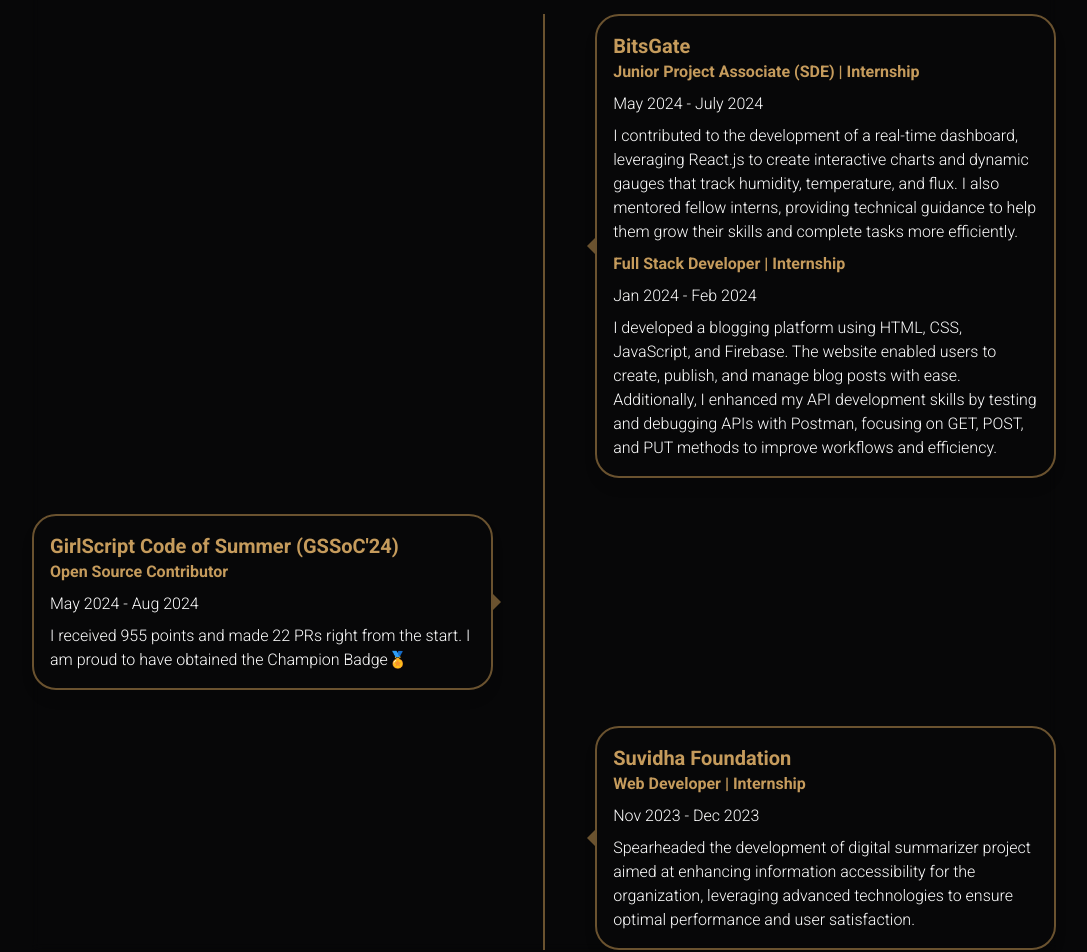
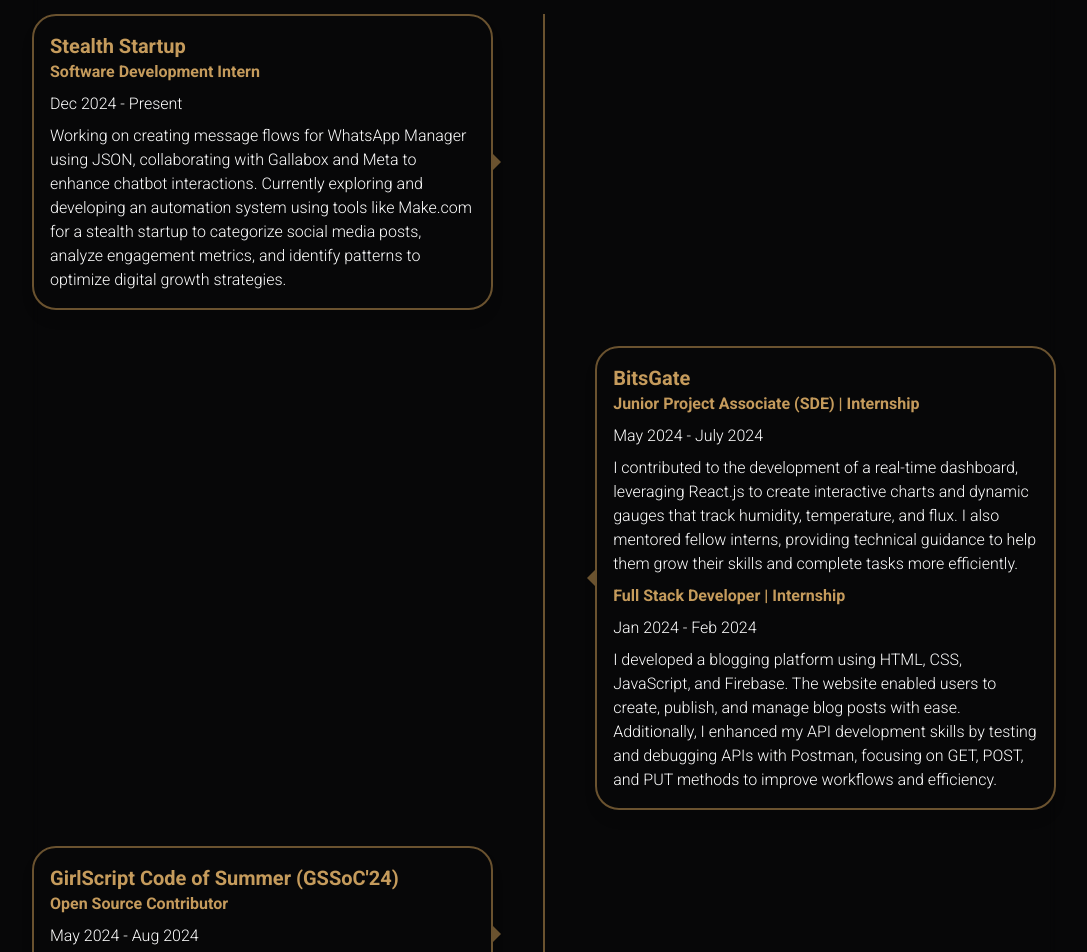
Before and after one commit to nisargaa20/Portfolio, a React (Vite) app: page / in a window 1280 px wide. Shown: the part 920-1872 px from the top of the page, without its empty margins (96-1183 px from the left). Built offline with nearby package versions, Linux system fonts and the light colour scheme.

Commit message:
experience added

```diff
--- a/src/Components/About.jsx
+++ b/src/Components/About.jsx
@@ -21,7 +21,7 @@
 
 
                     <div className=''>
-                    <a href="https://drive.google.com/file/d/1M7md00gUlufhQEdJHLMSKeNCkfW4OvSe/view?usp=drivesdk">
+                    <a href="https://drive.google.com/file/d/1lvXaLPL_PkIw8gsCUsBq-fTkbJlB3NTt/view?usp=drivesdk">
                             <button className="w-auto h-10 px-2 py-3 sm:px-4 sm:py-5 flex justify-center items-center tracking-widest text-md border-2 border-[#6a522f] rounded-xl  cursor-pointer font-bold transition duration-150 ease-in-out hover:-translate-y-2
                               text-black hover:text-white bg-[#c59b5c] hover:bg-transparent shadow-lg text-sm">
                                 <svg stroke="currentColor" fill="currentColor" strokeWidth="0" viewBox="0 0 24 24" className=" mr-2 text-[16px] " height="1em" width="1em" xmlns="http://www.w3.org/2000/svg"><path d="M19.903 8.586a.997.997 0 0 0-.196-.293l-6-6a.997.997 0 0 0-.293-.196c-.03-.014-.062-.022-.094-.033a.991.991 0 0 0-.259-.051C13.04 2.011 13.021 2 13 2H6c-1.103 0-2 .897-2 2v16c0 1.103.897 2 2 2h12c1.103 0 2-.897 2-2V9c0-.021-.011-.04-.013-.062a.952.952 0 0 0-.051-.259c-.01-.032-.019-.063-.033-.093zM16.586 8H14V5.414L16.586 8zM6 20V4h6v5a1 1 0 0 0 1 1h5l.002 10H6z"></path><path d="M8 12h8v2H8zm0 4h8v2H8zm0-8h2v2H8z"></path></svg>
--- a/src/Components/Experience.jsx
+++ b/src/Components/Experience.jsx
@@ -15,6 +15,23 @@
                 </div>
                 <div className="timeline relative flex flex-col items-center gap-9 w-full">
                     <div className="line absolute w-0.5 h-full bg-[#6a522f] left-1/2 transform -translate-x-1/2 z-1"></div>
+
+                    <div className="ex-container left w-5/6 md:w-[45%] border-2 border-[#6a522f] flex justify-between items-start rounded-3xl p-4 shadow-lg relative z-2 mr-auto">
+                        <div className="arrow absolute w-0 h-0 border-t-[10px] border-t-transparent border-l-[10px] border-l-[#6a522f] border-b-[10px] border-b-transparent right-[-10px] top-1/2 transform -translate-y-1/2"></div>
+                        <div className="content flex flex-col justify-start items-start">
+                            <div className="tag text-xl font-bold text-[#c59b5c]">
+                                <h2>Stealth Startup</h2>
+                            </div>
+                            <div className="desc flex flex-col gap-2">
+                                <h3 className="font-semibold text-[#c59b5c]">Software Development Intern </h3>
+                                <p>Dec 2024 - Present</p>
+                                <p>Working on creating message flows for WhatsApp Manager using JSON, collaborating with Gallabox and
+Meta to enhance chatbot interactions.  Currently exploring and developing an automation system using tools like Make.com for a stealth startup to categorize social media posts, analyze engagement metrics, and identify patterns to optimize digital growth
+strategies. </p>
+                            </div>
+                        </div>
+                    </div>
+
 
                     <div className="ex-container right w-5/6 md:w-[45%] border-2 border-[#6a522f] flex justify-between items-start rounded-3xl p-4 shadow-lg relative z-2 ml-auto">
                         <div className="arrow absolute w-0 h-0 border-t-[10px] border-t-transparent border-r-[10px] border-r-[#6a522f] border-b-[10px] border-b-transparent left-[-10px] top-1/2 transform -translate-y-1/2"></div>
@@ -50,20 +67,7 @@
                         </div>
                     </div>
 
-                    <div className="ex-container right w-5/6 md:w-[45%] border-2 border-[#6a522f] flex justify-between items-start rounded-3xl p-4 shadow-lg relative z-2 ml-auto">
-                        <div className="arrow absolute w-0 h-0 border-t-[10px] border-t-transparent border-r-[10px] border-r-[#6a522f] border-b-[10px] border-b-transparent left-[-10px] top-1/2 transform -translate-y-1/2"></div>
-                        <div className="content flex flex-col justify-start items-start">
-                            <div className="tag text-xl font-bold text-[#c59b5c]">
-                                <h2>Suvidha Foundation</h2>
-                            </div>
-                            <div className="desc flex flex-col gap-2">
-                                <h3 className="font-semibold text-[#c59b5c]">Web Developer | Internship</h3>
-                                <p>Nov 2023 - Dec 2023</p>
-                                <p>Spearheaded the development of digital summarizer project aimed at enhancing information accessibility for the organization,
-                                    leveraging advanced technologies to ensure optimal performance and user satisfaction.</p>
-                            </div>
-                        </div>
-                    </div>
+
                 </div>
             </div>
         </section>
--- a/src/Components/Home.jsx
+++ b/src/Components/Home.jsx
@@ -49,7 +49,7 @@
                             </h2>
                         </div>
                         <div className='w-full flex flex-col sm:flex-row items-center justify-center sm:justify-start gap-4'>
-                            <a href="https://drive.google.com/file/d/1M7md00gUlufhQEdJHLMSKeNCkfW4OvSe/view?usp=drivesdk" target="_blank" rel="noopener noreferrer">
+                            <a href="https://drive.google.com/file/d/1lvXaLPL_PkIw8gsCUsBq-fTkbJlB3NTt/view?usp=drivesdk" target="_blank" rel="noopener noreferrer">
                                 <button className="w-auto h-10 px-4 py-2 sm:px-4 sm:py-3 flex justify-center items-center text-md border-2 border-[#6a522f] rounded-xl cursor-pointer font-bold transition duration-150 ease-in-out hover:-translate-y-2 text-black hover:text-white bg-[#c59b5c] hover:bg-transparent shadow-lg">
                                     <svg stroke="currentColor" fill="currentColor" strokeWidth="0" viewBox="0 0 24 24" className="mr-2 text-[16px]" height="1em" width="1em" xmlns="http://www.w3.org/2000/svg">
                                         <path d="M19.903 8.586a.997.997 0 0 0-.196-.293l-6-6a.997.997 0 0 0-.293-.196c-.03-.014-.062-.022-.094-.033a.991.991 0 0 0-.259-.051C13.04 2.011 13.021 2 13 2H6c-1.103 0-2 .897-2 2v16c0 1.103.897 2 2 2h12c1.103 0 2-.897 2-2V9c0-.021-.011-.04-.013-.062a.952.952 0 0 0-.051-.259c-.01-.032-.019-.063-.033-.093zM16.586 8H14V5.414L16.586 8zM6 20V4h6v5a1 1 0 0 0 1 1h5l.002 10H6z"></path>
```
